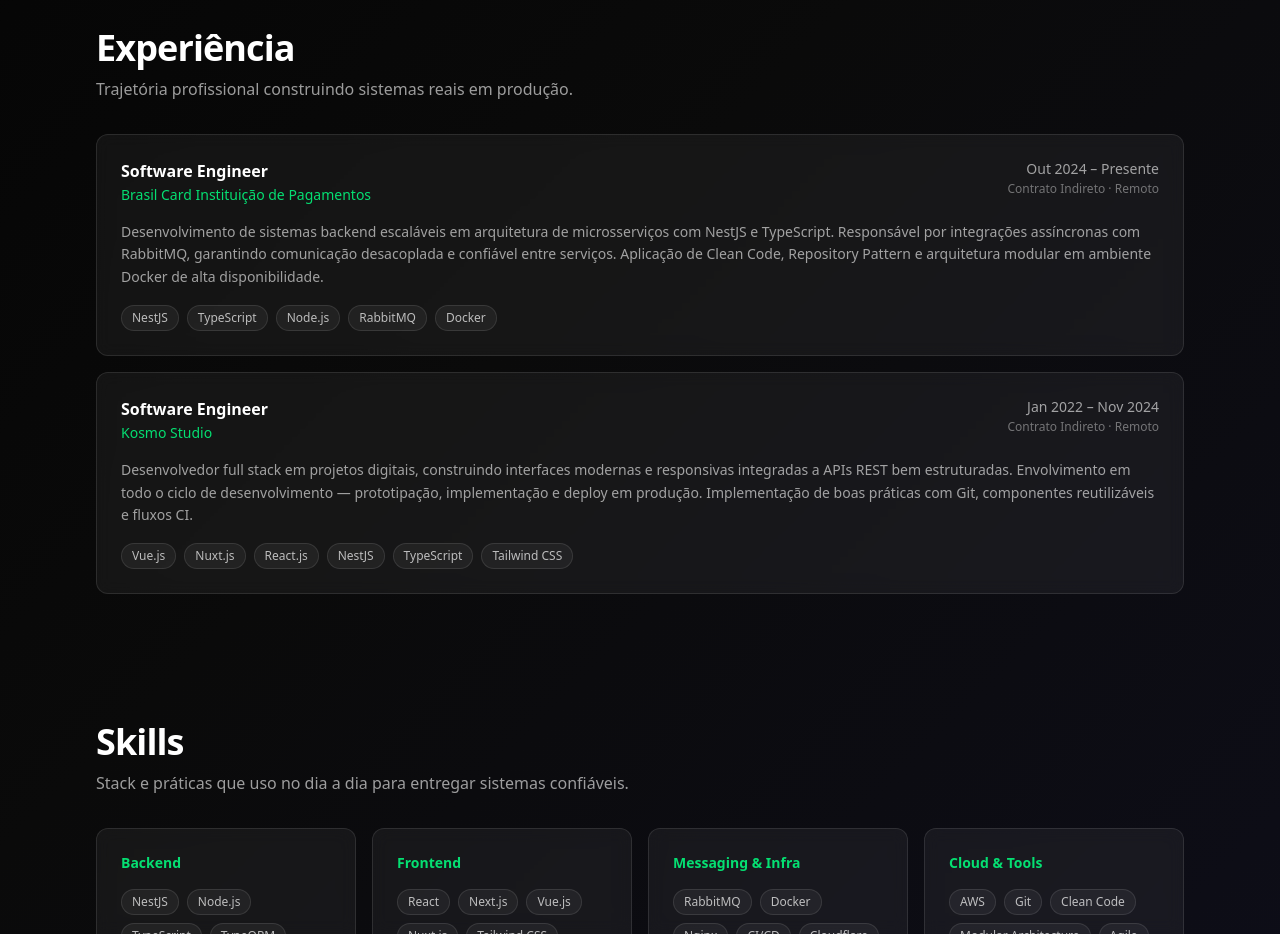
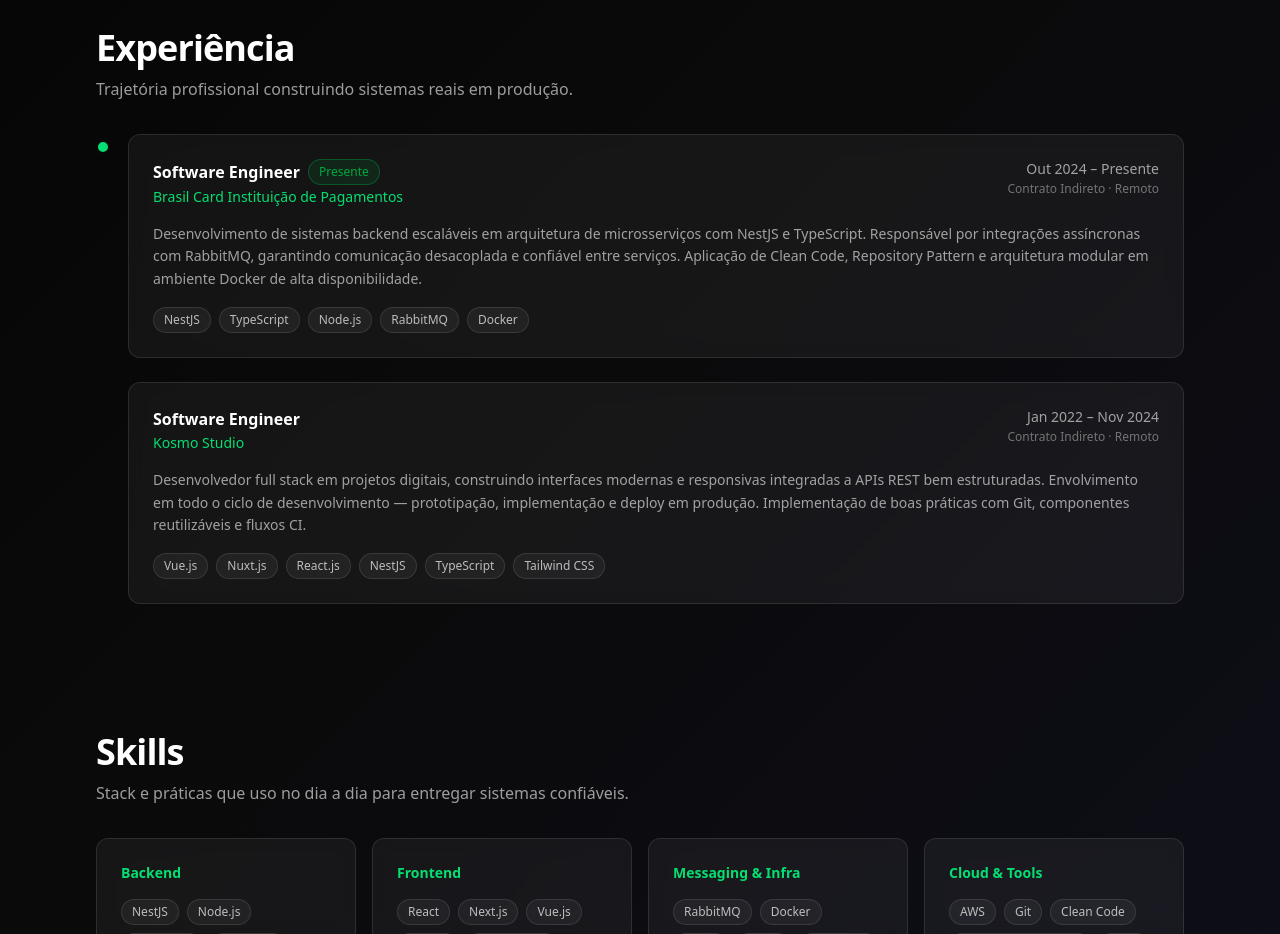
Before and after one commit to indexsaulomathe/front-next-portfolio, a Next.js app: page / in a window 1280 px wide. Shown: the part 1220-2154 px from the top of the page. Built offline with nearby package versions, Linux system fonts and the light colour scheme.

Commit message:
feat: redesign experience section with timeline and current-role indicator

```diff
--- a/src/app/globals.css
+++ b/src/app/globals.css
@@ -3,6 +3,7 @@
 /* ---- Theme variables ---- */
 :root {
   --page-bg: linear-gradient(135deg, #000000 0%, #0a0a0a 50%, #0f0f1e 100%);
+  --page-bg-solid: #0a0a0a;
   --surface: rgba(255, 255, 255, 0.05);
   --surface-hover: rgba(255, 255, 255, 0.10);
   --border: rgba(255, 255, 255, 0.10);
@@ -16,6 +17,7 @@
 
 html[data-theme="light"] {
   --page-bg: linear-gradient(135deg, #f8fafc 0%, #f1f5f9 50%, #e2e8f0 100%);
+  --page-bg-solid: #f1f5f9;
   --surface: rgba(15, 23, 42, 0.04);
   --surface-hover: rgba(15, 23, 42, 0.08);
   --border: rgba(15, 23, 42, 0.12);
@@ -38,6 +40,7 @@ html[data-theme="light"] {
   .bg-theme-surface-hover { background-color: var(--surface-hover); }
   .hover\:bg-theme-surface-hover:hover { background-color: var(--surface-hover); }
   .border-theme { border-color: var(--border); }
+  .border-theme-bg-solid { border-color: var(--page-bg-solid); }
 }
 
 @keyframes matrix-fall {
--- a/src/components/organisms/Experience/index.tsx
+++ b/src/components/organisms/Experience/index.tsx
@@ -10,6 +10,7 @@ const experiences = {
       company: "Brasil Card Instituição de Pagamentos",
       role: "Software Engineer",
       period: "Out 2024 – Presente",
+      current: true,
       description:
         "Desenvolvimento de sistemas backend escaláveis em arquitetura de microsserviços com NestJS e TypeScript. Responsável por integrações assíncronas com RabbitMQ, garantindo comunicação desacoplada e confiável entre serviços. Aplicação de Clean Code, Repository Pattern e arquitetura modular em ambiente Docker de alta disponibilidade.",
       skills: ["NestJS", "TypeScript", "Node.js", "RabbitMQ", "Docker"],
@@ -18,6 +19,7 @@ const experiences = {
       company: "Kosmo Studio",
       role: "Software Engineer",
       period: "Jan 2022 – Nov 2024",
+      current: false,
       description:
         "Desenvolvedor full stack em projetos digitais, construindo interfaces modernas e responsivas integradas a APIs REST bem estruturadas. Envolvimento em todo o ciclo de desenvolvimento — prototipação, implementação e deploy em produção. Implementação de boas práticas com Git, componentes reutilizáveis e fluxos CI.",
       skills: ["Vue.js", "Nuxt.js", "React.js", "NestJS", "TypeScript", "Tailwind CSS"],
@@ -28,6 +30,7 @@ const experiences = {
       company: "Brasil Card Instituição de Pagamentos",
       role: "Software Engineer",
       period: "Oct 2024 – Present",
+      current: true,
       description:
         "Development of scalable backend systems in a microservices architecture using NestJS and TypeScript. Responsible for async integrations with RabbitMQ, ensuring decoupled and reliable communication between services. Applied Clean Code, Repository Pattern, and modular architecture in a high-availability Docker environment.",
       skills: ["NestJS", "TypeScript", "Node.js", "RabbitMQ", "Docker"],
@@ -36,6 +39,7 @@ const experiences = {
       company: "Kosmo Studio",
       role: "Software Engineer",
       period: "Jan 2022 – Nov 2024",
+      current: false,
       description:
         "Full stack developer on digital projects, building modern and responsive interfaces integrated with well-structured REST APIs. Involved throughout the full development lifecycle — prototyping, implementation, and production deployment. Applied best practices with Git, reusable components, and CI workflows.",
       skills: ["Vue.js", "Nuxt.js", "React.js", "NestJS", "TypeScript", "Tailwind CSS"],
@@ -51,15 +55,26 @@ export default function Experience() {
     <section id="experience" className="py-12 sm:py-16">
       <SectionHeader title={t.experience.title} subtitle={t.experience.subtitle} />
 
-      <div className="space-y-4">
+      <div className="relative space-y-6 pl-8 before:absolute before:left-[7px] before:top-2 before:bottom-2 before:w-px before:bg-theme">
         {list.map((exp) => (
-          <div
-            key={exp.company}
-            className="border border-theme rounded-xl p-6 bg-theme-surface backdrop-blur hover:bg-theme-surface-hover transition-colors"
+          <div key={exp.company} className="relative">
+            <span
+              className={`absolute -left-8 top-1.5 flex h-3.5 w-3.5 items-center justify-center rounded-full border-2 border-theme-bg-solid ${
+                exp.current ? "bg-green-400" : "bg-theme-faint"
+              }`}
             >
+              {exp.current && (
+                <span className="absolute h-3.5 w-3.5 rounded-full bg-green-400 animate-ping opacity-60" />
+              )}
+            </span>
+
+            <div className="border border-theme rounded-xl p-6 bg-theme-surface backdrop-blur hover:bg-theme-surface-hover transition-colors">
               <div className="flex flex-col sm:flex-row sm:items-start sm:justify-between gap-2">
                 <div>
+                  <div className="flex items-center gap-2 flex-wrap">
                     <h3 className="text-base font-semibold text-theme">{exp.role}</h3>
+                    {exp.current && <Badge variant="accent">{t.experience.current}</Badge>}
+                  </div>
                   <p className="text-green-400 text-sm font-medium mt-0.5">{exp.company}</p>
                 </div>
                 <div className="text-right shrink-0">
@@ -78,6 +93,7 @@ export default function Experience() {
                 ))}
               </div>
             </div>
+          </div>
         ))}
       </div>
     </section>
```
Lines whose indentation alone changed are shown as unchanged.
